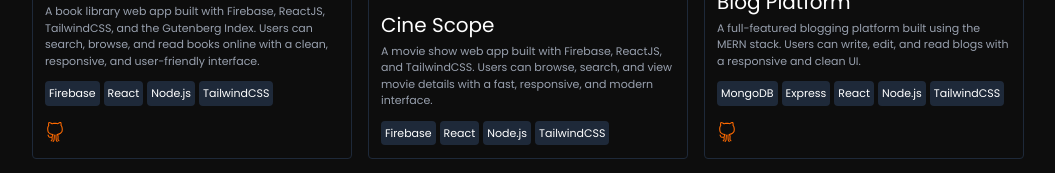
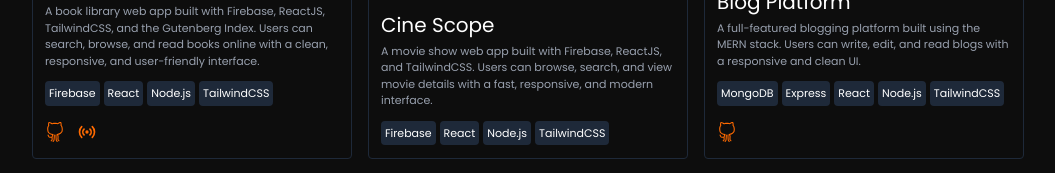
Before and after one commit to Celestial00/Portfolio, a React (Vite) app: page / in a window 1280 px wide. Shown: the part 1520-1693 px from the top of the page, without its empty margins (112-1167 px from the left). Built offline with nearby package versions, Linux system fonts and the light colour scheme.

Commit message:
minor change

```diff
--- a/src/components/ProjectSec.jsx
+++ b/src/components/ProjectSec.jsx
@@ -37,6 +37,7 @@ export default function ProjectSec() {
                     Image={Data.image}
                     Techno={Data.technologies}
                     Github={Data.github}
+                    Live={Data.Live}
                   />
                 </motion.div>
               ))}
```
